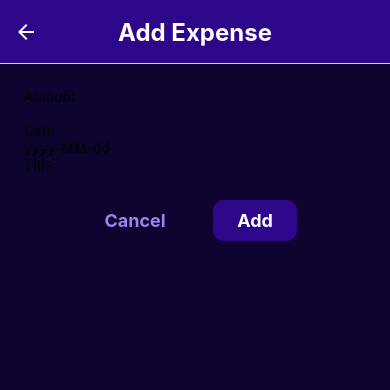
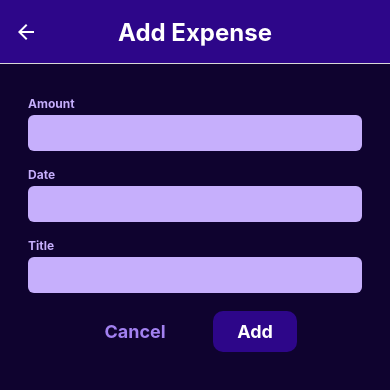
Before and after one commit to KayKay1992/React_Native_Course, a React Native app: screen /ManageExpenses in a window 390 px wide. Shown: the top 390 px of the page. Built offline with nearby package versions, Linux system fonts and the light colour scheme.

Commit message:
styling our form input element

```diff
--- a/components/manageExpense/ExpenseForm.js
+++ b/components/manageExpense/ExpenseForm.js
@@ -19,6 +19,9 @@
         onChangeDate: ()=>{}
     }}/>
     <Input  label='Title' TextInputConfig={{
+        multiline: true,
+        // numberOfLines: 3,
+        // autoCorrect: false,
 
     }}/>
   </View>
--- a/components/manageExpense/Input.js
+++ b/components/manageExpense/Input.js
@@ -1,13 +1,44 @@
-import { Text, TextInput, View } from "react-native";
+import { StyleSheet, Text, TextInput, View } from "react-native";
+import { GlobalStyles } from "../../constants/styles";
 
 
-export default function Input({label, TextInputConfig}) {
+export default function Input({label, textInputConfig}) {
+    const inputStyle = [styles.input]
+    if ( textInputConfig && textInputConfig.multiline){
+        inputStyle.push(styles.inputMultiline)
+    }
   return (
-     <View>
+     <View style={styles.inputContainer}>
          {/* Input component */}
-         <Text>{label}</Text>
+         <Text style={styles.label}>{label}</Text>
          {/* Input field */}
-         <TextInput {...TextInputConfig}/>
+         <TextInput style={inputStyle} {...textInputConfig}/>
      </View>
   )
 }
+
+const styles = StyleSheet.create({
+    // styling for the input field
+    inputContainer: {
+        marginHorizontal: 4,
+        marginVertical: 8,
+    },
+    label: {
+         fontSize: 12,
+         fontWeight: 'bold',
+         marginBottom: 4,
+         color: GlobalStyles.colors.primary100,
+    },
+    input: {
+        backgroundColor: GlobalStyles.colors.primary100,
+        paddingHorizontal: 12,
+        paddingVertical: 8,
+        borderRadius: 6,
+        fontSize: 16,
+        color: GlobalStyles.colors.primary700,
+    },
+    inputMultiline: {
+       minHeight: 100,
+       textAlignVertical: 'top'
+    }
+})
```
